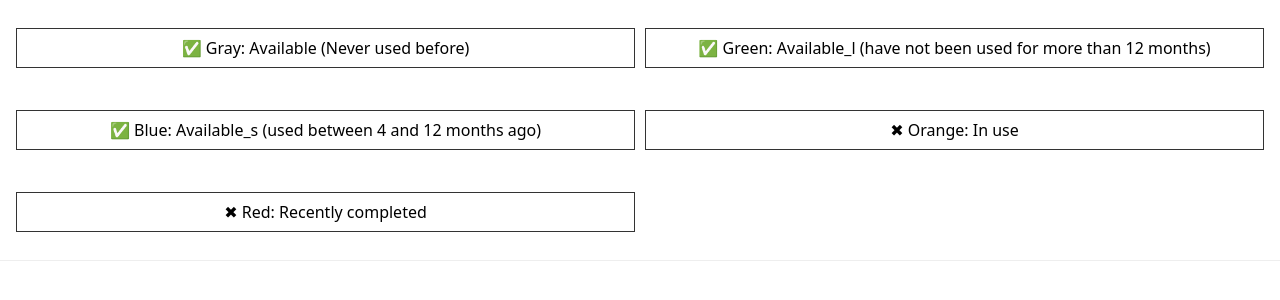
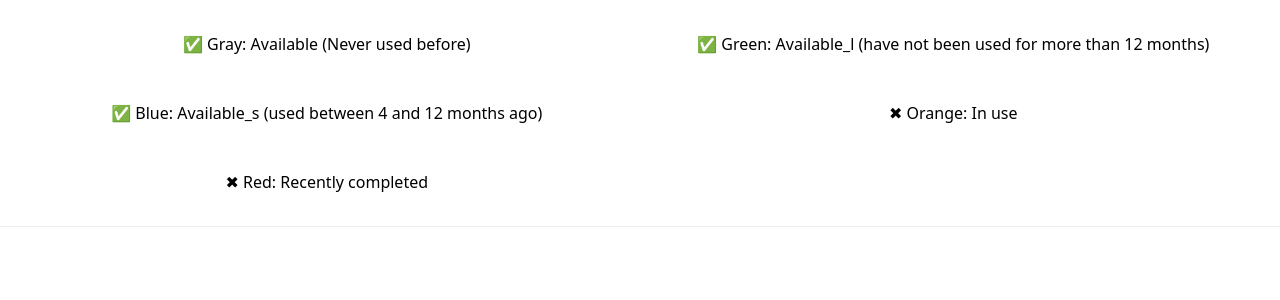
Before and after one commit to TKalimpong/kpg-map, a plain HTML site: page index.html in a window 1280 px wide. Drawn offline with Linux system fonts and the light colour scheme; no server answers.

Commit message:
ボーダーをけす

```diff
--- a/style.css
+++ b/style.css
@@ -19,10 +19,10 @@ header { padding: 12px 16px; border-bottom: 1px solid #eee; }
   display: grid;
   grid-template-columns: 1fr 1fr; /* 2列 */
   grid-template-rows: auto auto auto; /* 3行 */
-  gap: 10px; /* 要素間の余白 */
+  gap: 5px; /* 要素間の余白 */
 }
 .grid p {
-  border: 1px solid #333;
-  padding: 8px;
+  border: 0px solid #333;
+  padding: 5px;
   text-align: center;
 }
```
